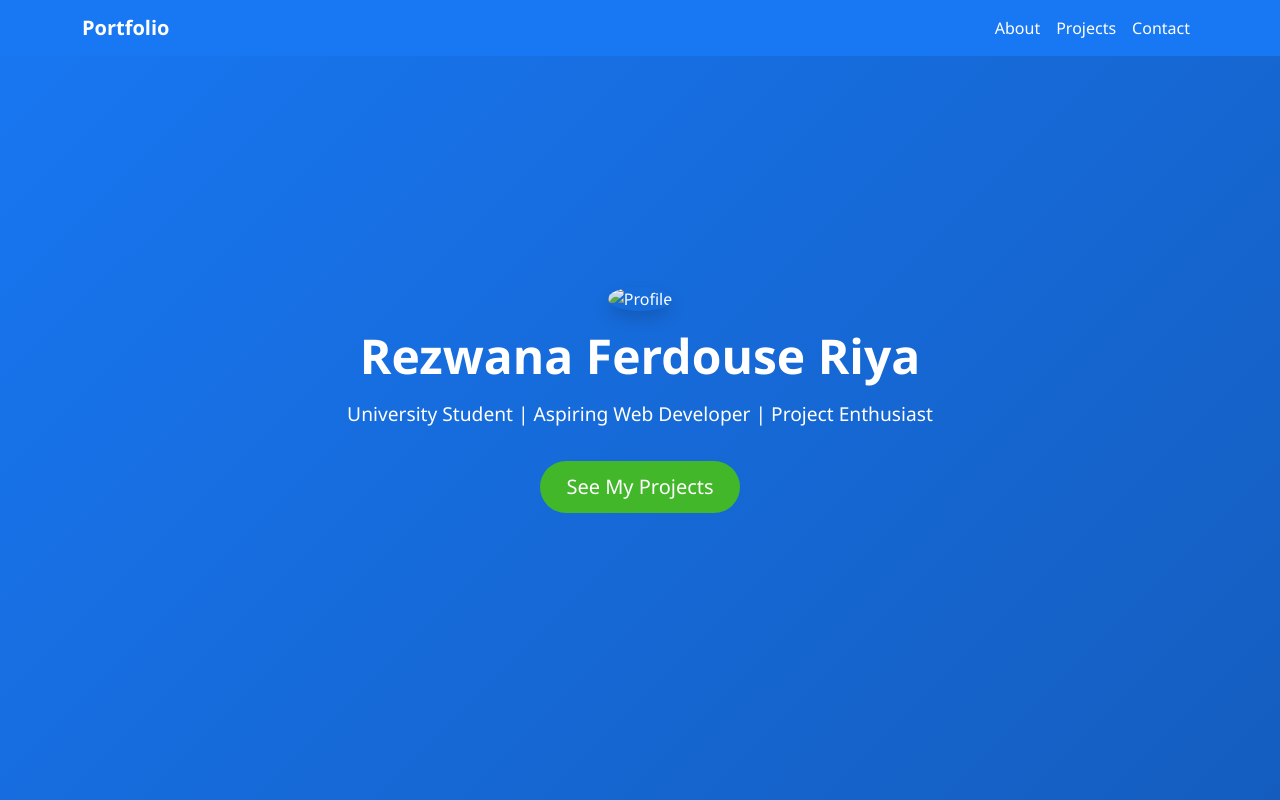
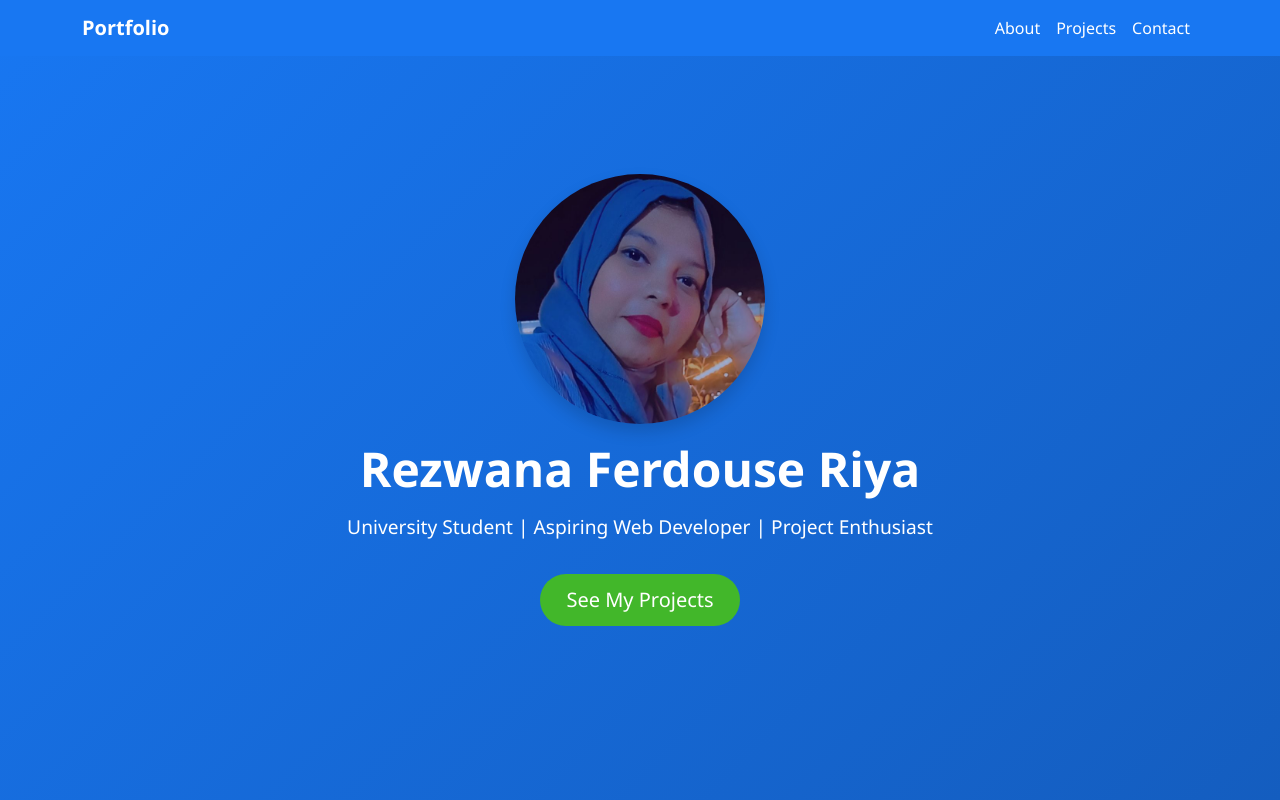
Before and after one commit to Rezwana19/portfolio, a plain HTML site: page index.html in a window 1280 px wide. Shown: the top 800 px of the page. Drawn offline with nearby package versions, Linux system fonts and the light colour scheme; the site is published under a folder, as on GitHub Pages, so addresses that start at the root find nothing.

Commit message:
Update index.html

```diff
--- a/index.html
+++ b/index.html
@@ -33,7 +33,7 @@
   <!-- Hero Section -->
   <section class="hero d-flex align-items-center">
     <div class="container text-center">
-      <img src="/profile.jpeg" class="rounded-circle mb-3 shadow profile-img" alt="Profile">
+      <img src="profile.jpeg" class="rounded-circle mb-3 shadow profile-img" alt="Profile">
       <h1 class="mb-3">Rezwana Ferdouse Riya</h1>
       <p class="lead">University Student | Aspiring Web Developer | Project Enthusiast</p>
       <a href="#projects" class="btn btn-fb btn-lg mt-3">See My Projects</a>
```
